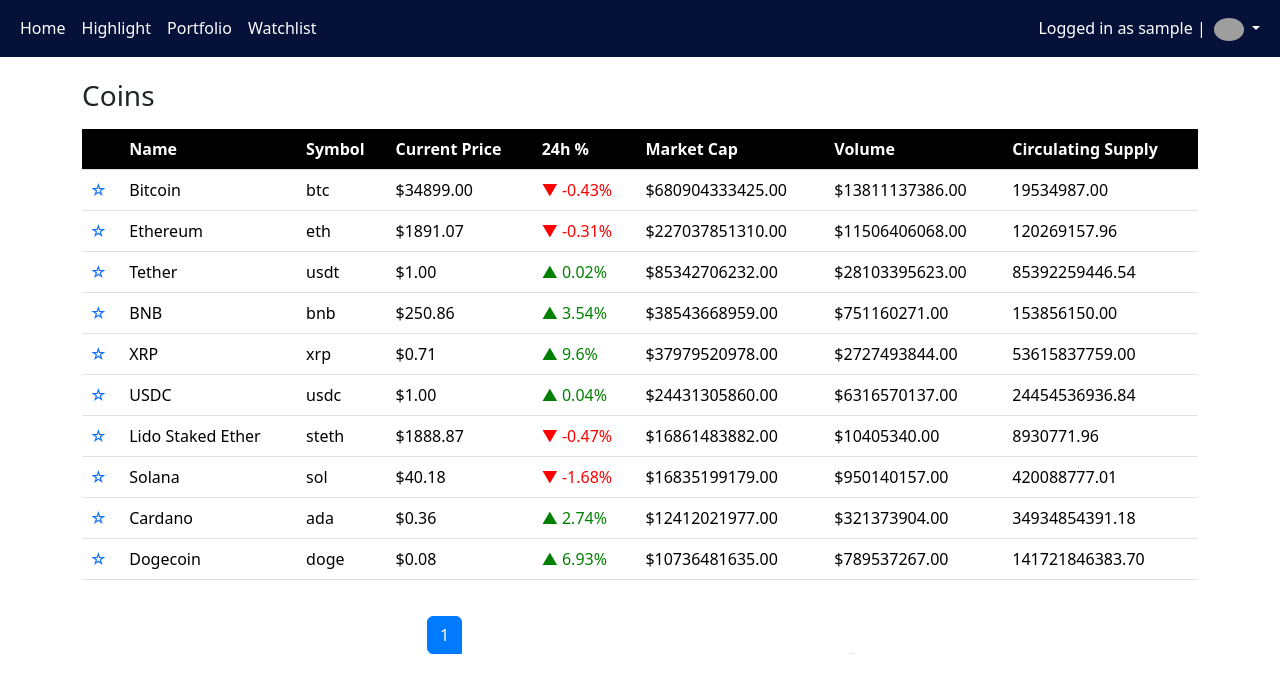
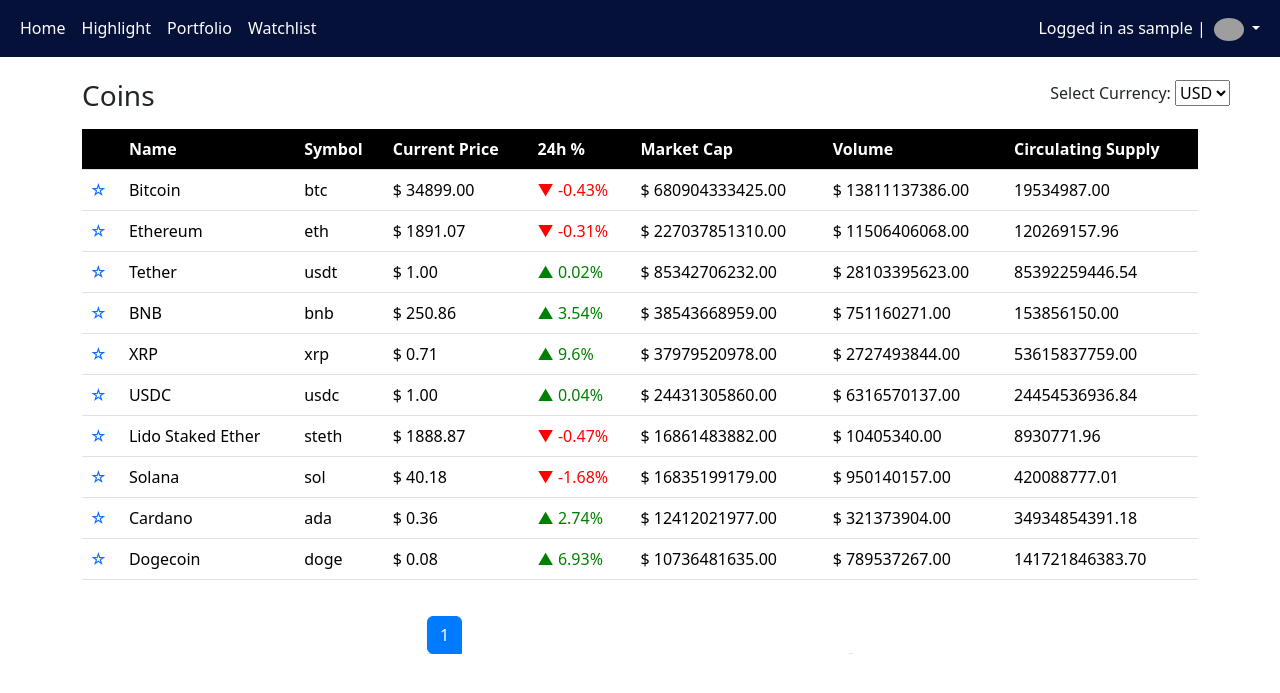
Before and after one commit to Flash-7/CryptoProject, a Django app: page /coins/?currency=usd&page=1 in a window 1280 px wide. Shown: the top 693 px of the page. Run offline with Django 4.2, Linux system fonts and the light colour scheme; the visitor is signed in with stand-in values (Sample User, id 1); data comes from the database, SQL or seed files in the repository; grey boxes are pictures that could not be loaded.

Commit message:
Currency conversion commit

```diff
--- a/cryptoapp/models.py
+++ b/cryptoapp/models.py
@@ -55,6 +55,7 @@
     coin = models.ManyToManyField(Coin, blank=True, related_name='watchlist_coins')
     verified = models.BooleanField(default=False)
 
+
 class Portfolio(models.Model):
     user_profile = models.ForeignKey(UserProfile, on_delete=models.CASCADE)
     coin = models.ForeignKey(Coin, on_delete=models.CASCADE, blank=True, related_name='portfolio_coins')
--- a/cryptoapp/templates/cryptoapp/base_logged_in.html
+++ b/cryptoapp/templates/cryptoapp/base_logged_in.html
@@ -28,7 +28,7 @@
               <a class="nav-link" href="/home">Home</a>
             </li>
               <li class="nav-item">
-              <a class="nav-link" href="/highlight">Highlight</a>
+              <a class="nav-link" href="{% url 'cryptoapp:highlight_view' %}">Highlight</a>
             </li>
               <li class="nav-item">
               <a class="nav-link" href="{% url 'cryptoapp:portfolio' %}">Portfolio</a>
--- a/cryptoapp/templates/cryptoapp/coin_list.html
+++ b/cryptoapp/templates/cryptoapp/coin_list.html
@@ -41,6 +41,15 @@
 
 {% block content %}
     <h1 class="h3 mb-3" id="header">Coins</h1>
+    <div class="currency-dropdown" style="position: absolute; top: 80px; right: 50px; z-index: 1000;">
+        <label for="currency-select">Select Currency:</label>
+        <select id="currency-select" onchange="changeCurrency()">
+            <option value="usd" {% if selected_currency == 'usd' %}selected{% endif %}>USD</option>
+            <option value="cad" {% if selected_currency == 'cad' %}selected{% endif %}>CAD</option>
+            <option value="gbp" {% if selected_currency == 'gbp' %}selected{% endif %}>GBP</option>
+            <option value="yen" {% if selected_currency == 'yen' %}selected{% endif %}>YEN</option>
+        </select>
+    </div>
     <div class="table-responsive">
         <table class="table table-lg table-hover">
             <thead class="thead-dark">
@@ -66,15 +75,36 @@
                         </td>
                         <td class="w-20"><span class="link-style" onclick="location.href='{% url 'cryptoapp:coin_details' coin.id %}'">{{ coin.name }}</span></td>
                         <td class="w-15"><span class="link-style" onclick="location.href='{% url 'cryptoapp:coin_details' coin.id %}'">{{ coin.symbol }}</span></td>
-                        <td class="w-15">${{ coin.current_price|floatformat:2 }}</td>
+                         <td class="w-15">
+                            <span class="currency-symbol">
+                                {% if selected_currency == 'usd' %}${% endif %}
+                                {% if selected_currency == 'cad' %}CA${% endif %}
+                                {% if selected_currency == 'gbp' %}£{% endif %}
+                                {% if selected_currency == 'yen' %}¥{% endif %}
+                            </span>{{ coin.current_price|floatformat:2 }}
+                        </td>
                         <td class="w-15 {% if coin.price_change_percentage_24h < 0 %}negative-change{% else %}positive-change{% endif %}">
                             <span class="{% if coin.price_change_percentage_24h < 0 %}negative-change{% else %}positive-change{% endif %}">
                                 {% if coin.price_change_percentage_24h < 0 %}&#9660;{% else %}&#9650;{% endif %}
                                 {{ coin.price_change_percentage_24h }}%
                             </span>
                         </td>
-                        <td class="w-15">${{ coin.market_cap|floatformat:2 }}</td>
-                        <td class="w-15">${{ coin.total_volume|floatformat:2 }}</td>
+                        <td class="w-15">
+                            <span class="currency-symbol">
+                                {% if selected_currency == 'usd' %}${% endif %}
+                                {% if selected_currency == 'cad' %}CA${% endif %}
+                                {% if selected_currency == 'gbp' %}£{% endif %}
+                                {% if selected_currency == 'yen' %}¥{% endif %}
+                            </span>{{ coin.market_cap|floatformat:2 }}
+                        </td>
+                        <td class="w-15">
+                            <span class="currency-symbol">
+                                {% if selected_currency == 'usd' %}${% endif %}
+                                {% if selected_currency == 'cad' %}CA${% endif %}
+                                {% if selected_currency == 'gbp' %}£{% endif %}
+                                {% if selected_currency == 'yen' %}¥{% endif %}
+                            </span>{{ coin.total_volume|floatformat:2 }}
+                        </td>
                         <td class="w-20">{{ coin.circulating_supply|floatformat:2 }}</td>
                     </tr>
                 {% endfor %}
@@ -86,12 +116,12 @@
     <ul class="pagination nav nav-tabs">
         {% if coins.has_previous %}
             <li class="page-item nav-item">
-                <a class="page-link nav-link" href="?page=1" aria-label="First">
+                <a class="page-link nav-link" href="?currency={{ selected_currency }}&page=1" aria-label="First">
                     <span aria-hidden="true">&laquo;&laquo;</span>
                 </a>
             </li>
             <li class="page-item nav-item">
-                <a class="page-link nav-link" href="?page={{ coins.previous_page_number }}" aria-label="Previous">
+                <a class="page-link nav-link" href="?currency={{ selected_currency }}&page={{ coins.previous_page_number }}" aria-label="Previous">
                     <span aria-hidden="true">&laquo;</span>
                 </a>
             </li>
@@ -99,25 +129,32 @@
 
         {% for page_num in coins.paginator.page_range %}
             <li class="page-item nav-item {% if page_num == coins.number %}active{% endif %}">
-                <a class="page-link nav-link" href="?page={{ page_num }}">{{ page_num }}</a>
+                <a class="page-link nav-link" href="?currency={{ selected_currency }}&page={{ page_num }}">{{ page_num }}</a>
             </li>
         {% endfor %}
 
         {% if coins.has_next %}
             <li class="page-item nav-item">
-                <a class="page-link nav-link" href="?page={{ coins.next_page_number }}" aria-label="Next">
+                <a class="page-link nav-link" href="?currency={{ selected_currency }}&page={{ coins.next_page_number }}" aria-label="Next">
                     <span aria-hidden="true">&raquo;</span>
                 </a>
             </li>
             <li class="page-item nav-item">
-                <a class="page-link nav-link" href="?page={{ coins.paginator.num_pages }}" aria-label="Last">
+                <a class="page-link nav-link" href="?currency={{ selected_currency }}&page={{ coins.paginator.num_pages }}" aria-label="Last">
                     <span aria-hidden="true">&raquo;&raquo;</span>
                 </a>
             </li>
         {% endif %}
     </ul>
 </nav>
+
 <script>
+function changeCurrency() {
+    const currencySelect = document.getElementById('currency-select');
+    const selectedCurrency = currencySelect.value;
+    const currentPage = new URLSearchParams(window.location.search).get('page') || 1;
+    window.location.href = `?currency=${selectedCurrency}&page=${currentPage}`;
+}
 document.addEventListener('DOMContentLoaded', function() {
     const watchlistToggle = document.querySelectorAll('.watchlist-toggle');
 
--- a/cryptoapp/urls.py
+++ b/cryptoapp/urls.py
@@ -31,7 +31,7 @@
          auth_views.PasswordResetCompleteView.as_view(
              template_name='registration/password_reset_complete.html'
          ),
-         name='password_reset_complete'),
+         name='password_+reset_complete'),
     path('coins/', login_required(views.coin_list, login_url='login'), name='coin_list'),
     path('coin/<int:id>/', login_required(views.coin_details, login_url='login'), name='coin_details'),
     path('highlight/', login_required(views.highlight_view, login_url='login'), name='highlight_view'),
--- a/cryptoapp/views.py
+++ b/cryptoapp/views.py
@@ -21,6 +21,7 @@
     uprof = UserProfile(user=request.user, balance=0.00)
     uprof.save()
 
+
 def sign_up(request):
     if request.method == 'POST':
         form = RegisterForm(request.POST)
@@ -34,6 +35,7 @@
 
     return render(request, 'registration/signup.html', {"form": form})
 
+
 def user_edit_view(request):
     if request.method == 'POST':
         form = UpdateUserForm(request.POST, instance=request.user.userprofile)
@@ -45,9 +47,38 @@
             messages.success(request, 'Profile updated successfully!')
             return redirect('cryptoapp:profile')
     else:
-        form = UpdateUserForm(instance=request.user.userprofile, initial={'first_name':request.user.first_name, 'last_name':request.user.last_name, 'password':request.user.password})
+        form = UpdateUserForm(instance=request.user.userprofile,
+                              initial={'first_name': request.user.first_name, 'last_name': request.user.last_name,
+                                       'password': request.user.password})
 
     return render(request, 'cryptoapp/edit_profile.html', {"form": form})
+
+
+def get_exchange_rates():
+    # For simplicity, providing static exchange rates (not recommended for production)
+    # Replace these values with real exchange rates
+    exchange_rates = {
+        'usd': 1.0,
+        'cad': 1.25,  # Example: 1 USD = 1.25 CAD
+        'gbp': 0.75,  # Example: 1 USD = 0.75 GBP
+        'yen': 110.0,  # Example: 1 USD = 110 JPY
+    }
+    return exchange_rates
+
+
+def convert_currency(original_price, target_currency, exchange_rates):
+    if target_currency in exchange_rates:
+        rate = exchange_rates[target_currency]
+        converted_price = original_price * rate
+        return converted_price
+    else:
+        # Handle the case when the target currency is not found in exchange_rates
+        return original_price
+
+
+from django.core.paginator import Paginator, EmptyPage, PageNotAnInteger
+from django.shortcuts import render
+from .models import Coin
 
 
 def coin_list(request):
@@ -69,7 +100,22 @@
         # If page is out of range (e.g., 9999), deliver last page.
         coins = paginator.page(paginator.num_pages)
 
-    return render(request, 'cryptoapp/coin_list.html', {'coins': coins})
+    # Add currency conversion logic here
+    selected_currency = request.GET.get('currency', 'usd')  # Default to USD if not specified
+    exchange_rates = get_exchange_rates()  # Implement a function to fetch exchange rates
+    currency_symbols = {'usd': '$', 'cad': 'CA$', 'gbp': '£', 'yen': '¥'}
+    for coin in coins:
+        original_price = coin.current_price
+        coin.current_price = convert_currency(original_price, selected_currency, exchange_rates)
+
+        original_market_cap = coin.market_cap
+        coin.market_cap = convert_currency(original_market_cap, selected_currency, exchange_rates)
+
+        original_total_volume = coin.total_volume
+        coin.total_volume = convert_currency(original_total_volume, selected_currency, exchange_rates)
+
+    return render(request, 'cryptoapp/coin_list.html',
+                  {'coins': coins, 'selected_currency': selected_currency, 'currency_symbols': currency_symbols})
 
 
 def coin_details(request, id):
@@ -227,7 +273,7 @@
             return redirect('cryptoapp:portfolio')
 
     return render(request, 'cryptoapp/portfolio.html',
-                  {'assets': user_portfolio,'add_balance_form': add_balance_form, 'user_profile': user_profile})
+                  {'assets': user_portfolio, 'add_balance_form': add_balance_form, 'user_profile': user_profile})
 
 
 def toggle_watchlist(request, coin_id):
@@ -243,6 +289,7 @@
 
     return JsonResponse({'in_watchlist': in_watchlist})
 
+
 def watchlist(request):
     user = request.user
     watchlist_coins = user.userprofile.coin.all()
```
Also changed, not shown: cryptoapp/migrations/0001_initial.py, cryptoapp/migrations/0002_rename_watchlist_userprofile_coin_and_more.py (deleted), cryptoapp/migrations/0002_transaction_transaction_type.py (added), cryptoapp/migrations/0003_remove_portfolio_coin_portfolio_coin.py (deleted), cryptoapp/migrations/0004_userprofile_profile_pic_userprofile_user_doc_and_more.py (deleted).
